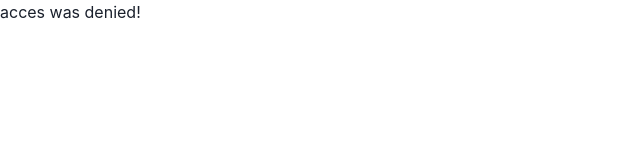
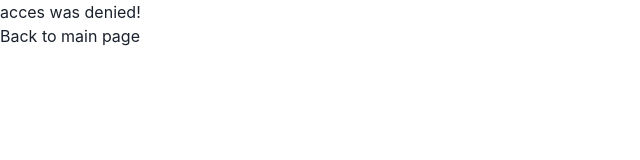
Before and after one commit to JanHuntersi/NFT-Tracker, a React (Create React App) app in the folder frontend/: page /dashboard in a window 1280 px wide. Shown: the top 160 px of the page, without its empty margins (0-640 px from the left). Built offline with nearby package versions, Linux system fonts and the light colour scheme; no server answers.

Commit message:
access denied page

```diff
--- a/frontend/src/components/layout/Nav.js
+++ b/frontend/src/components/layout/Nav.js
@@ -6,22 +6,23 @@ import { useAuth } from "../../hooks/useAuth";
 export default function Nav(){
     const {user,logout} = useAuth();
 
+
     return(
         <GridItem colStart={1} colSpan={3} p={3}>
              <Flex>
                 {user && (
                     <>
-                    <Link to='/'>
+                    <Link to='/dashboard'>
                         <Text fontSize="md" mr={8}>Dashboard</Text>
                     </Link>
-                    <Box as="button" onClick={logout}>
+                    <Box as="button" onClick={logout }>
                     <Text fontSize="md" mr={8}>Logout</Text>
                     </Box>
                     </>
                 )}
                 {!user &&(
                      <>
-                     <Link to='/login'>
+                     <Link to='/'>
                          <Text fontSize="md" mr={8}>Login</Text>
                      </Link>
                      </>
--- a/frontend/src/components/pages/AccessDenied.js
+++ b/frontend/src/components/pages/AccessDenied.js
@@ -1,5 +1,14 @@
+import { Link as UiLink } from "@chakra-ui/react";
+import { Link } from "react-router-dom";
+
+
 export default function AccessDenied(){
     return(
-        <p>acces was denied!</p>
-    );
+        <>        <p>acces was denied!</p>
+        <Link to="/">
+            <UiLink> Back to main page</UiLink>
+        </Link>
+        </>
+
+        );
 }
```
